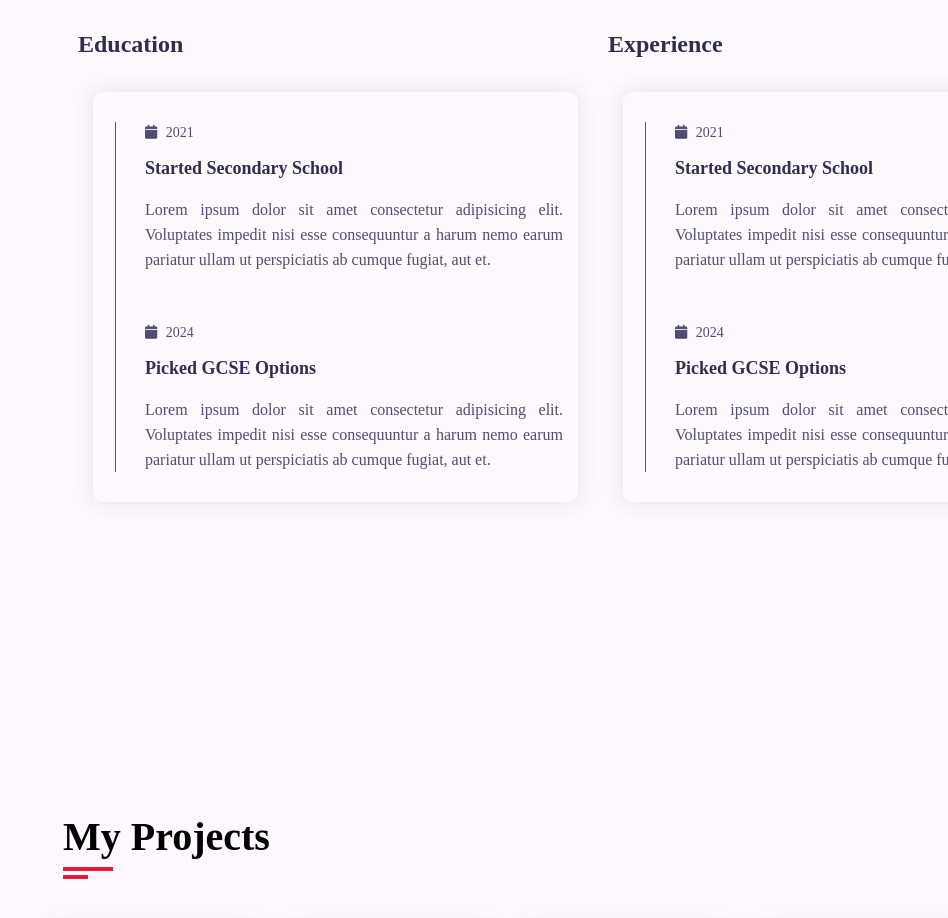
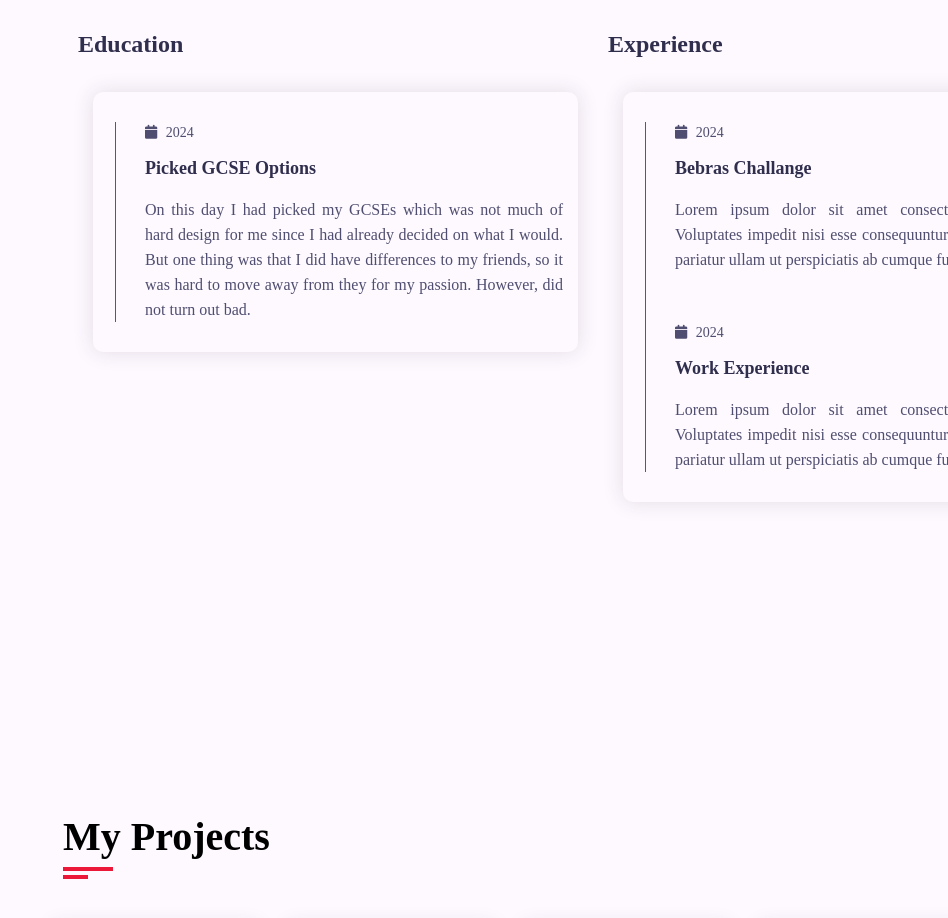
Before and after one commit to ALadLee/Portfolio, a plain HTML site: page index.html in a window 1280 px wide. Shown: the part 1520-2438 px from the top of the page, without its empty margins (332-1280 px from the left). Drawn offline with Linux system fonts and the light colour scheme; a web font is replaced by a local one.

Commit message:
Replacing placement text

```diff
--- a/index.html
+++ b/index.html
@@ -128,16 +128,6 @@
                                     <div class="row">
                                         <div class="timeline-box padd-15">
                                             <div class="timeline shadow-dark">
-                                                <!-- ======= timeline item ======= -->
-                                                 <div class="timeline-item">
-                                                    <div class="circle-dot">
-                                                        <h3 class="timeline-date">
-                                                            <i class="fa fa-calendar"></i> 2021
-                                                        </h3>
-                                                        <h4 class="timeline-title">Started Secondary School</h4>
-                                                        <p class="timeline-text">Lorem ipsum dolor sit amet consectetur adipisicing elit. Voluptates impedit nisi esse consequuntur a harum nemo earum pariatur ullam ut perspiciatis ab cumque fugiat, aut et.</p>
-                                                    </div>
-                                                 </div>
                                                 <!-- ======= timeline item======= -->
                                                 <div class="timeline-item">
                                                     <div class="circle-dot">
@@ -145,7 +135,7 @@
                                                             <i class="fa fa-calendar"></i> 2024
                                                         </h3>
                                                         <h4 class="timeline-title">Picked GCSE Options</h4>
-                                                        <p class="timeline-text">Lorem ipsum dolor sit amet consectetur adipisicing elit. Voluptates impedit nisi esse consequuntur a harum nemo earum pariatur ullam ut perspiciatis ab cumque fugiat, aut et.</p>
+                                                        <p class="timeline-text">On this day I had picked my GCSEs which was not much of hard design for me since I had already decided on what I would. But one thing was that I did have differences to my friends, so it was hard to move away from they for my passion. However, did not turn out bad.</p>
                                                     </div>
                                                 </div>
                                             </div>
@@ -161,9 +151,9 @@
                                                  <div class="timeline-item">
                                                     <div class="circle-dot">
                                                         <h3 class="timeline-date">
-                                                            <i class="fa fa-calendar"></i> 2021
+                                                            <i class="fa fa-calendar"></i> 2024
                                                         </h3>
-                                                        <h4 class="timeline-title">Started Secondary School</h4>
+                                                        <h4 class="timeline-title">Bebras Challange</h4>
                                                         <p class="timeline-text">Lorem ipsum dolor sit amet consectetur adipisicing elit. Voluptates impedit nisi esse consequuntur a harum nemo earum pariatur ullam ut perspiciatis ab cumque fugiat, aut et.</p>
                                                     </div>
                                                  </div>
@@ -173,7 +163,7 @@
                                                         <h3 class="timeline-date">
                                                             <i class="fa fa-calendar"></i> 2024
                                                         </h3>
-                                                        <h4 class="timeline-title">Picked GCSE Options</h4>
+                                                        <h4 class="timeline-title">Work experience</h4>
                                                         <p class="timeline-text">Lorem ipsum dolor sit amet consectetur adipisicing elit. Voluptates impedit nisi esse consequuntur a harum nemo earum pariatur ullam ut perspiciatis ab cumque fugiat, aut et.</p>
                                                     </div>
                                                 </div>
```
